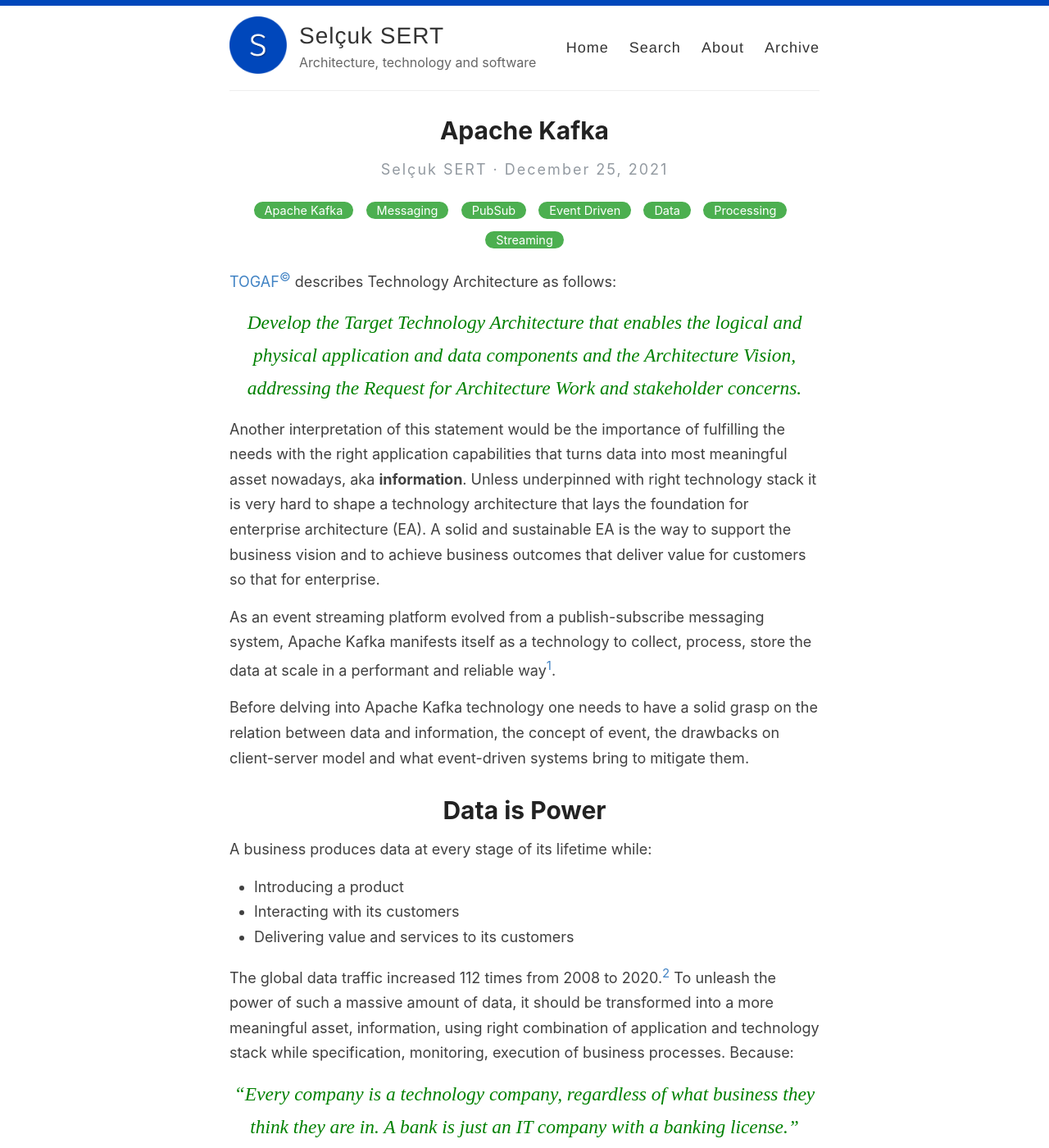
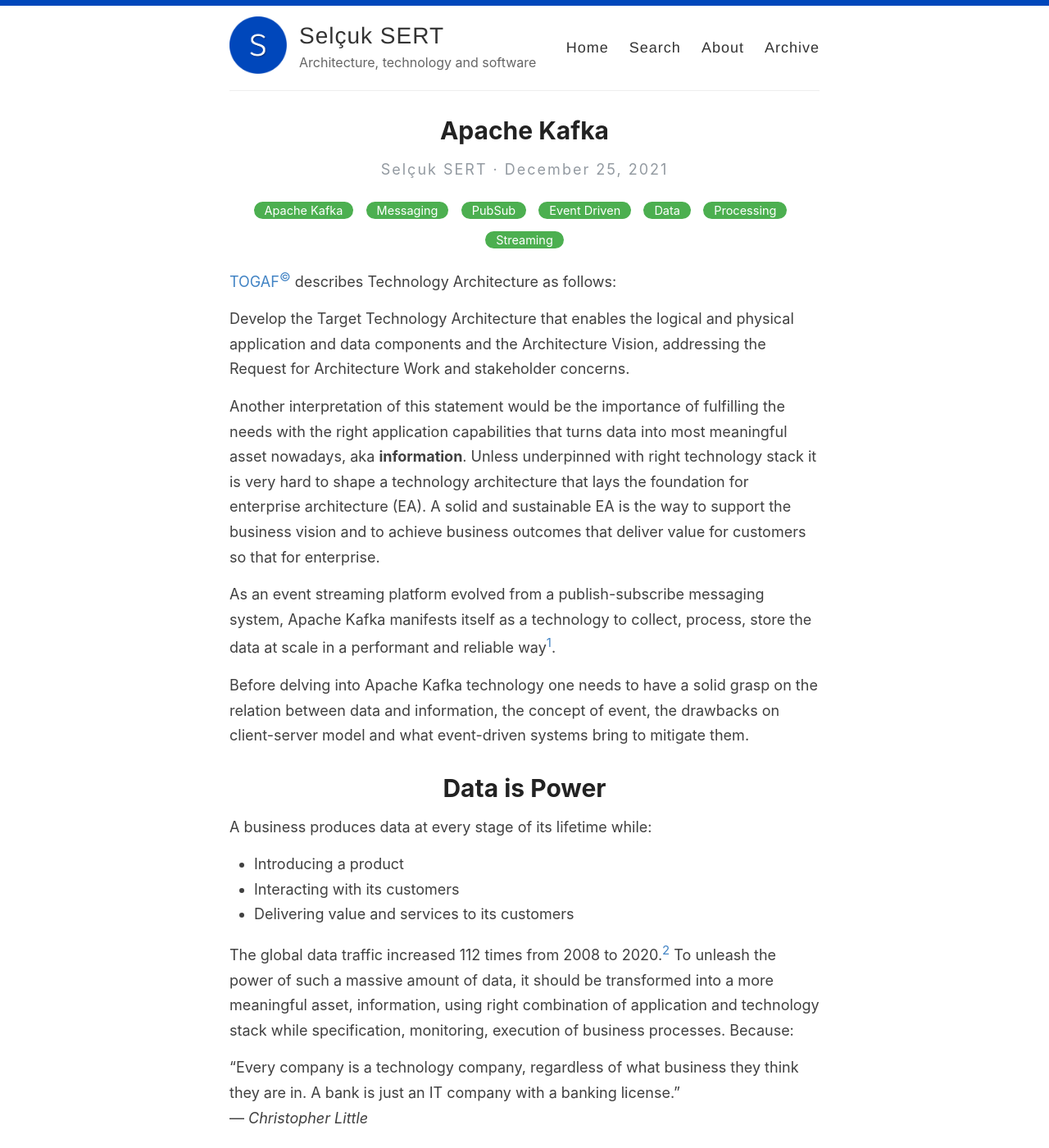
Before and after one commit to selcuksert/selcuksert.github.io, a Jekyll site: the page built from _posts/2021-12-25-apache-kafka.md, in a window 1280 px wide and 1400 px high. Shown: the whole window at 82% size. Built offline with Jekyll 4.4.1, drawn with Linux system fonts in a browser that asks for light colours.

Commit message:
Updated styles

```diff
--- a/assets/style.scss
+++ b/assets/style.scss
@@ -156,13 +156,9 @@ table tr td :last-child {
   color: #222;
 }
 
-blockquote {
-  float: none;
-  font-size: 1.3em;
-  font-style: italic;
-  color: green;
+figcaption {
   text-align: center;
-  font-family: ui-monospace;
+  font-size: small;
 }
 
 a {
```
